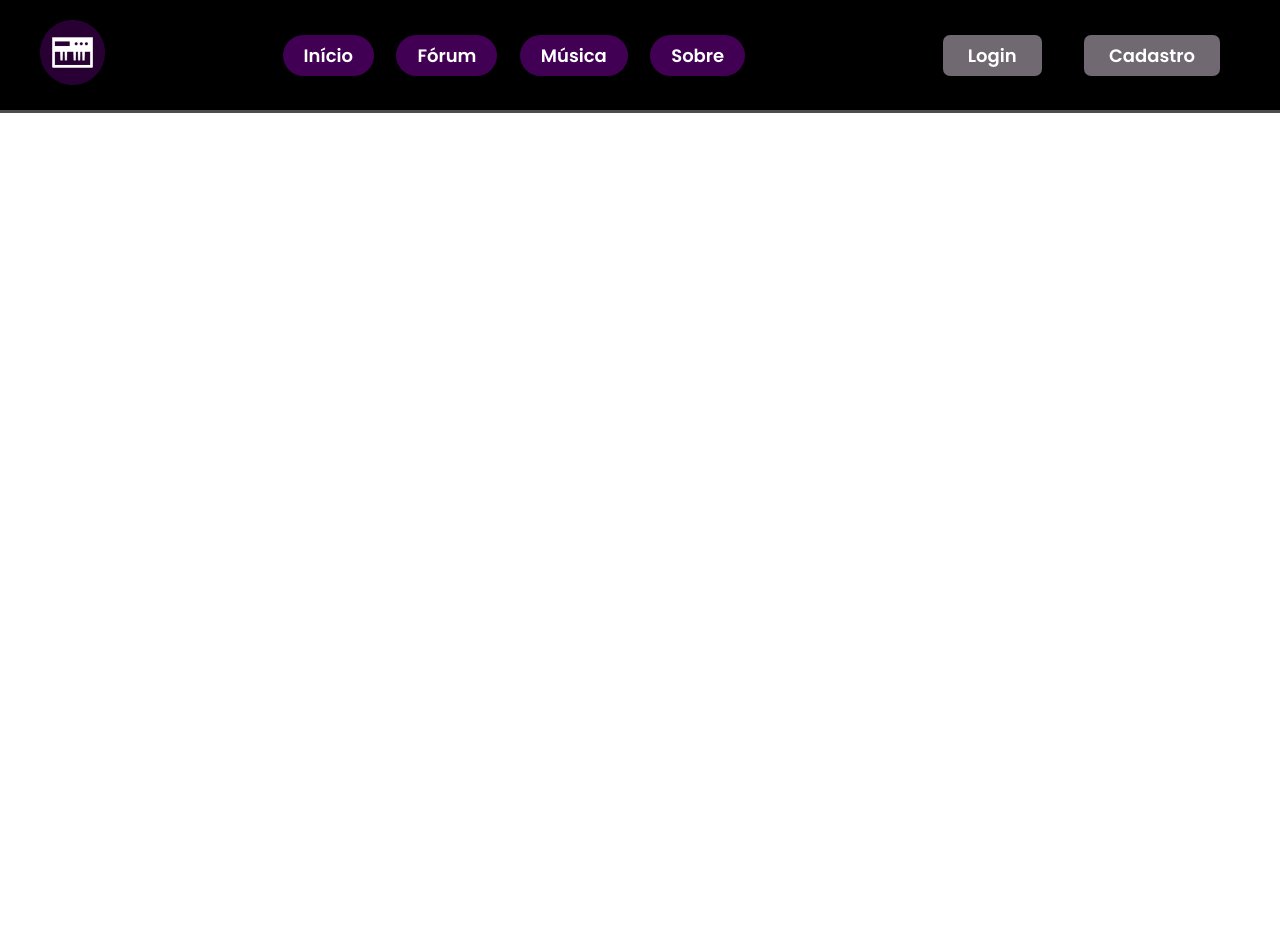
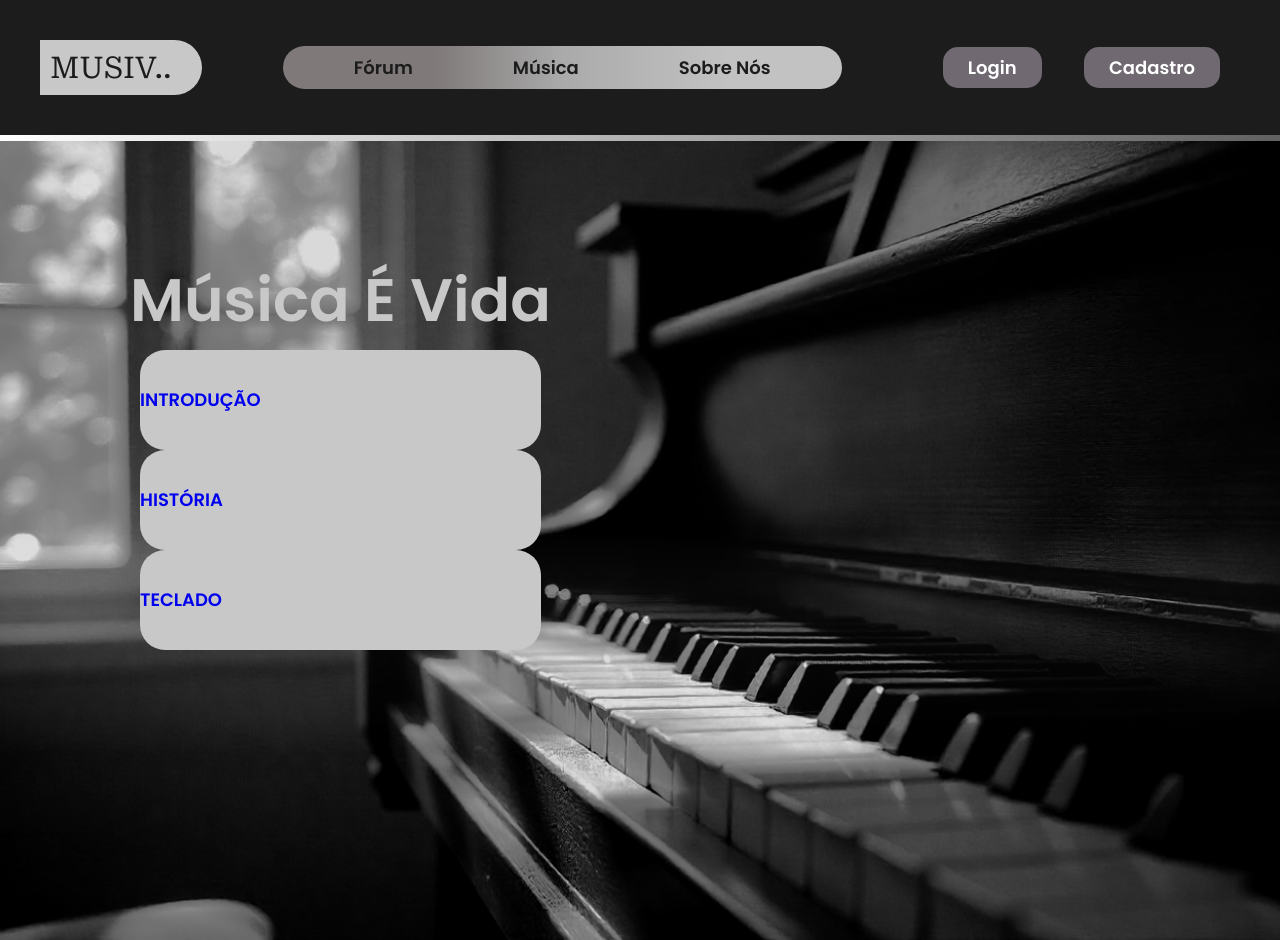
Before and after one commit to miguel-frino/Projeto_Individual-1Semestre, a plain HTML site: page Site/Index.html in a window 1280 px wide. Before the commit the page ends 800 px from the top, so only its background shows below. Drawn offline with Linux system fonts and the light colour scheme.

Commit message:
início da minha home

```diff
--- a/Site/Index.html
+++ b/Site/Index.html
@@ -7,30 +7,43 @@
     <link rel="stylesheet" href="style.css">
     <link rel="preconnect" href="https://fonts.googleapis.com">
     <link rel="preconnect" href="https://fonts.gstatic.com" crossorigin>
-    <link href="https://fonts.googleapis.com/css2?family=Montserrat:ital,wght@0,224;1,224&display=swap" rel="stylesheet">
+    <link href="https://fonts.googleapis.com/css2?family=Montserrat:ital,wght@0,224;1,224&display=swap"
+        rel="stylesheet">
     <title>Musiv</title>
 </head>
 
 <body>
     <header class="header">
         <section>
-            <a href="#" class="logo">
-                <img width="65" height="65" src="./img/Logo1.png" alt="Logo">
-            </a>
+            <a href="home" class="logo">MUSIV..</a>
 
             <nav class="navbar">
-                <a href="inicio">Início</a>
                 <a href="forum">Fórum</a>
                 <a href="musica">Música</a>
-                <a href="Sobre">Sobre</a>
+                <a href="Sobre">Sobre nós</a>
             </nav>
 
-            <div>
+            <div class="logincadastro">
                 <a href="login">login</a>
                 <a href="cadastro">cadastro</a>
             </div>
         </section>
     </header>
+
+    <main>
+        <div class="home-container">
+            <section id="home">
+                <div class="content">
+                    <h3>Música é vida</h3>
+                    <div>
+                        <a href="introducao">INTRODUÇÃO</a>
+                        <a href="historia">HISTÓRIA</a>
+                        <a href="teclado">TECLADO</a>
+                    </div>
+                </div>
+            </section>
+        </div>
+    </main>
 </body>
 
 </html>
--- a/Site/style.css
+++ b/Site/style.css
@@ -1,9 +1,11 @@
 @import url("https://fonts.googleapis.com/css2?family=Poppins:ital,wght@0,100;0,200;0,300;0,400;0,500;0,600;0,700;0,800;0,900;1,100;1,200;1,300;1,400;1,500;1,600;1,700;1,800;1,900&display=swap");
+@import url("https://fonts.googleapis.com/css2?family=Roboto+Serif:ital,opsz,wght@0,8..144,100..900;1,8..144,100..900&family=Roboto:ital,wght@0,100..900;1,100..900&display=swap");
 
 :root {
-  --main-color: #420054;
-  --black: #000;
-  --border: 0.3rem solid rgba(255, 255, 255, 0.3);
+  --main-color: #1c1c1c;
+  --cinza-claro: #c8c8c8;
+  --black: #1c1c1c;
+  --border: 0.3rem solid #ffffff4d;
   font-size: 10px;
 }
 
@@ -24,42 +26,119 @@
   background-color: var(--black);
 } */
 
+body {
+  padding-top: 14rem;
+}
+
 .header {
   position: fixed;
   top: 0;
   right: 0;
   left: 0;
   z-index: 99;
-  border-bottom: var(--border);
+  border-bottom: 6px solid;
+  border-image: linear-gradient(to right, #fff, #ffffff4d) 1;
   background-color: var(--black);
-  padding: 2rem 0;
+  padding: 4rem;
 }
 
 .header section {
   display: flex;
   justify-content: space-between;
   align-items: center;
-}
-
-section {
   margin: 0 auto;
   max-width: 1200px;
 }
 
-.navbar a {
+
+.logo {
+  padding: 1rem 3rem 1rem 1rem;
+  background-color: var(--cinza-claro);
+  font-family: "Roboto Serif";
+  font-weight: 400;
+  font-size: 3rem;
+  color: var(--main-color);
+  border-top-right-radius: 40px;
+  border-bottom-right-radius: 40px;
+}
+
+.logo:hover {
+  color: #473131;
+}
+
+.navbar {
+  display: flex;
+  align-items: center;
+  justify-content: space-between;
   padding: 0.8rem 2.1rem;
-  background-color: var(--main-color);
   margin: 0 1rem;
   font-size: 1.8rem;
-  color: #fff;
+  border-radius: 25px;
+  background: linear-gradient(
+    to right,
+    #bbb1b19f 27%,
+    #aaaaaa 50%,
+    #c2c2c2 80%
+  );
+  /* box-shadow: 2px 2px 5px rgb(121, 121, 121); */
+}
+
+.navbar a {
+  /* background-color: var(--cinza-claro); */
+  margin: 0 5rem;
+  font-size: 1.8rem;
+  color: var(--main-color);
   border-radius: 25px;
 }
 
-section div a {
+.navbar a:hover {
+  color: #473131;
+  /* font-size: 1.9rem; */
+}
+
+.logincadastro a {
+  border-radius: 15px;
   margin: 2rem;
   padding: 0.8rem 2.5rem;
   font-size: 1.8rem;
   background-color: #706972;
   color: #fff;
-  border-radius: 7px;
 }
+
+.logincadastro a:hover {
+  color: #574a4a;
+}
+
+/* INÍCIO HOME */
+
+.home-container {
+  display: flex;
+  align-items: center;
+  min-height: 100vh;
+
+  background: url("./img/image-home.png") center/cover no-repeat;
+}
+
+.content h3 {
+  color: var(--cinza-claro);
+  font-size: 6rem
+}
+
+.content {
+  margin-left: 13rem ;
+  margin-bottom: 18rem ;
+  max-width: 100rem;
+  line-height: 10rem;
+
+}
+
+.content a {
+  display: flex;
+  align-items: center;
+  justify-content: space-between;
+  /* padding: 0.8rem 2.1rem; */
+  margin: 0 1rem;
+  font-size: 1.8rem;
+  border-radius: 25px;
+  background-color: var(--cinza-claro);
+}
```
Also changed, not shown: Site/img/image-home.png (added), 1 other file.
